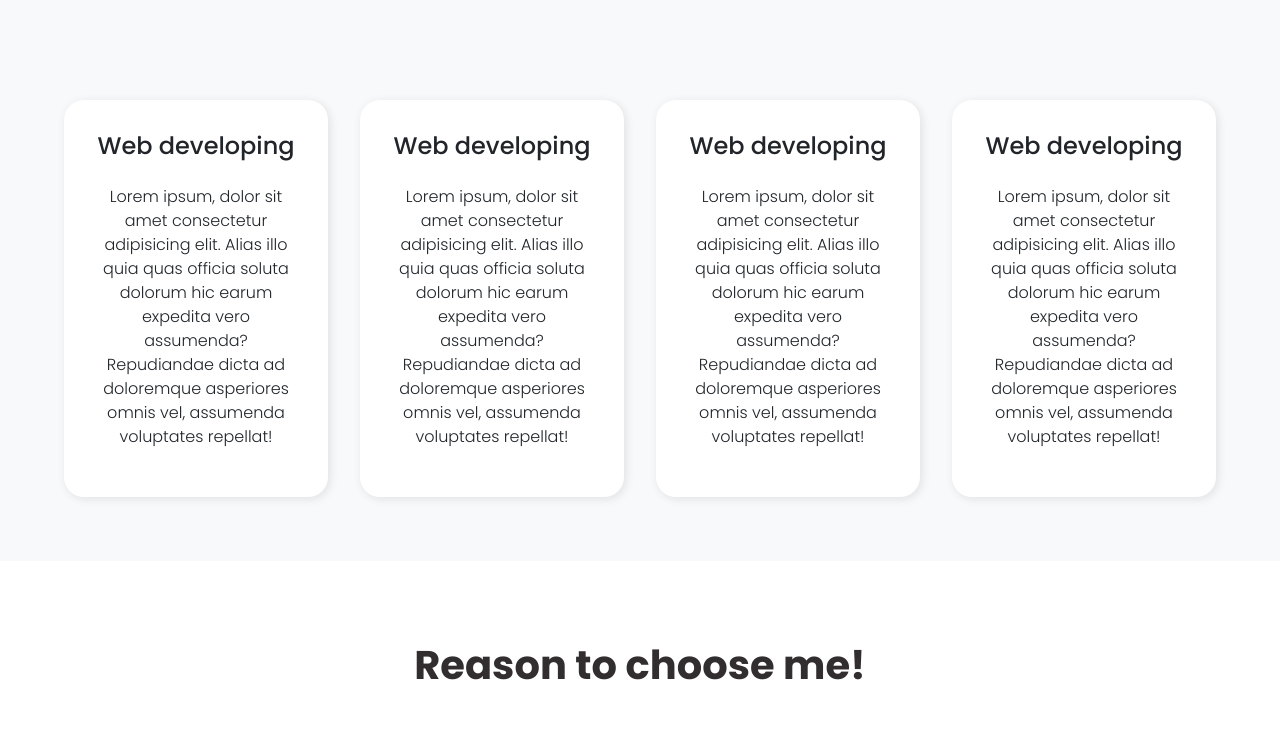
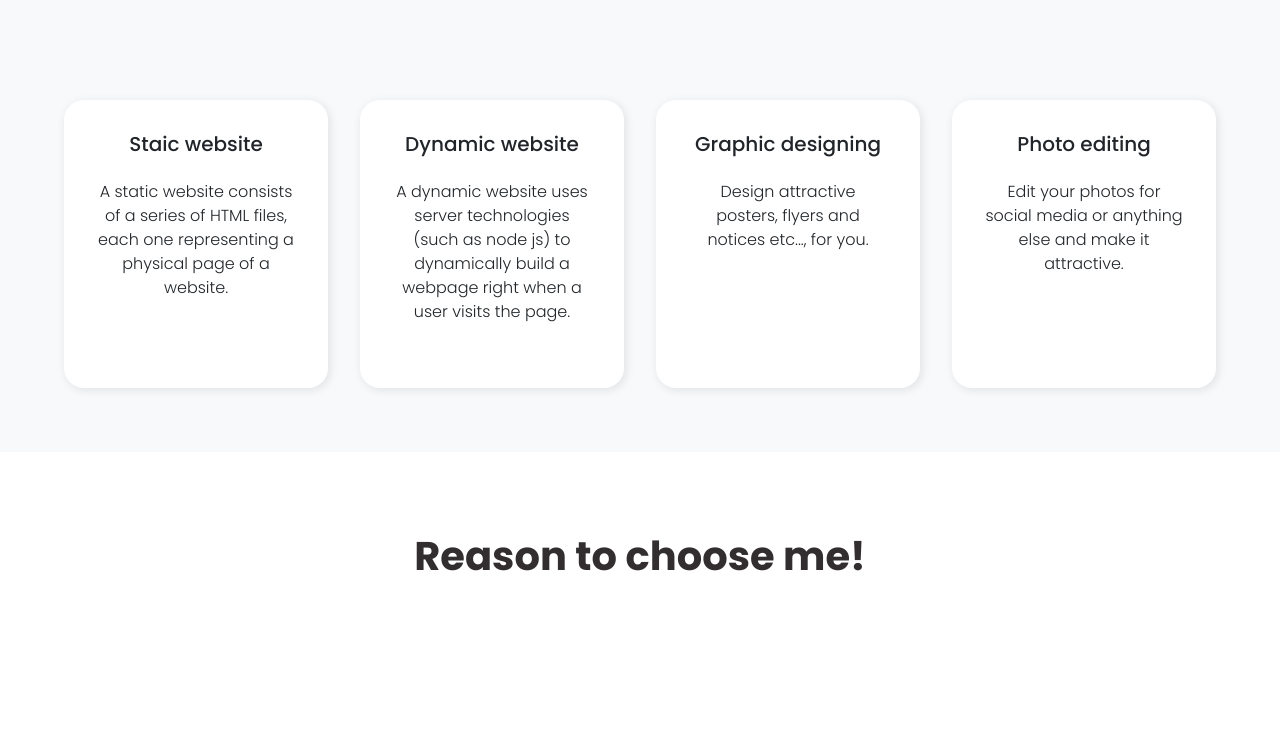
Before and after one commit to MUHSIN22/personal-website, a plain HTML site: page index.html in a window 1280 px wide. Shown: the part 900-1645 px from the top of the page. Drawn offline with nearby package versions, Linux system fonts and the light colour scheme.

Commit message:
Some changes in service cards

```diff
--- a/index.html
+++ b/index.html
@@ -38,9 +38,9 @@
     <!-- to top icon -->
     <div class="top">
       <a href="#">
-      <div class="icon">
-        <i class="fas fa-level-up-alt"></i>
-      </div>
+        <div class="icon">
+          <i class="fas fa-level-up-alt"></i>
+        </div>
       </a>
     </div>
     <!-- to top icon -->
@@ -79,53 +79,43 @@
       <div class="service-container" id="service">
         <div class="card">
           <div class="heading">
-            <h4>Web developing</h4>
+            <h5>Staic website</h5>
           </div>
           <div class="paragraph">
             <p>
-              Lorem ipsum, dolor sit amet consectetur adipisicing elit. Alias
-              illo quia quas officia soluta dolorum hic earum expedita vero
-              assumenda? Repudiandae dicta ad doloremque asperiores omnis vel,
-              assumenda voluptates repellat!
+              A static website consists of a series of HTML files, each one
+              representing a physical page of a website.
             </p>
           </div>
         </div>
         <div class="card">
           <div class="heading">
-            <h4>Web developing</h4>
+            <h5>Dynamic website</h5>
           </div>
           <div class="paragraph">
             <p>
-              Lorem ipsum, dolor sit amet consectetur adipisicing elit. Alias
-              illo quia quas officia soluta dolorum hic earum expedita vero
-              assumenda? Repudiandae dicta ad doloremque asperiores omnis vel,
-              assumenda voluptates repellat!
+              A dynamic website uses server technologies (such as node js) to
+              dynamically build a webpage right when a user visits the page.
             </p>
           </div>
         </div>
         <div class="card">
           <div class="heading">
-            <h4>Web developing</h4>
+            <h5>Graphic designing</h5>
           </div>
           <div class="paragraph">
             <p>
-              Lorem ipsum, dolor sit amet consectetur adipisicing elit. Alias
-              illo quia quas officia soluta dolorum hic earum expedita vero
-              assumenda? Repudiandae dicta ad doloremque asperiores omnis vel,
-              assumenda voluptates repellat!
+              Design attractive posters, flyers and notices etc..., for you.
             </p>
           </div>
         </div>
         <div class="card">
           <div class="heading">
-            <h4>Web developing</h4>
+            <h5>Photo editing</h5>
           </div>
           <div class="paragraph">
             <p>
-              Lorem ipsum, dolor sit amet consectetur adipisicing elit. Alias
-              illo quia quas officia soluta dolorum hic earum expedita vero
-              assumenda? Repudiandae dicta ad doloremque asperiores omnis vel,
-              assumenda voluptates repellat!
+              Edit your photos for social media or anything else and make it attractive.
             </p>
           </div>
         </div>
@@ -225,7 +215,7 @@
           ></textarea>
         </div>
         <div class="form-submit">
-          <input type="submit" value="Submit"/>
+          <input type="submit" value="Submit" />
         </div>
       </form>
     </section>
@@ -235,7 +225,13 @@
     <footer>
       <div class="details">
         <div class="footer-left-section">
-          <p>Muhsin Neyyathur <br><a href="#"><span><i class="fas fa-map-marker-alt"></i></span>Location</a> <br> muhsinny333@gmail.com</p>
+          <p>
+            Muhsin Neyyathur <br /><a href="#"
+              ><span><i class="fas fa-map-marker-alt"></i></span>Location</a
+            >
+            <br />
+            muhsinny333@gmail.com
+          </p>
         </div>
         <div class="footer-right-section">
           <div class="connect-head">
@@ -243,10 +239,10 @@
           </div>
           <div class="connect" id="contact">
             <div class="linkedin">
-              <a href="#"><i class="fab fa-linkedin-in"></i></a>
+              <a href="https://www.linkedin.com/in/muhsin-neyyathur-515129208/"><i class="fab fa-linkedin-in"></i></a>
             </div>
             <div class="github">
-              <a href="#"><i class="fab fa-github"></i></a>
+              <a href="https://github.com/MUHSIN22"><i class="fab fa-github"></i></a>
             </div>
             <div class="instagram">
               <a href="#"><i class="fab fa-instagram"></i></a>
--- a/style.css
+++ b/style.css
@@ -230,6 +230,7 @@ main .right-section{
 }
 .service-area .service-container .card {
     width: 25rem;
+    height: 18rem;
     margin: 4em;
     padding: 2em;
     border: none;
@@ -264,6 +265,9 @@ main .right-section{
 }
 @media screen and (max-width:1200px){
     .service-area .service-container .card {
+        display: flex;
+        flex-direction: column;
+        justify-content: center;
         width: 25rem;
         margin: 2em;
         padding: 2em;
```
